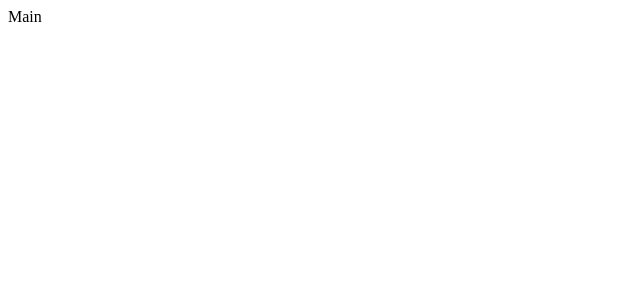
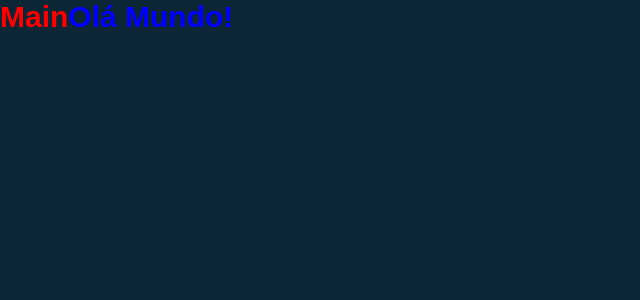
Before and after one commit to Tiago099/NextJS-do-zero-ao-avancado-na-pratica-2022, a React (Create React App) app in the folder projeto-react/: page / in a window 1280 px wide. Shown: the top 300 px of the page, without its empty margins (0-640 px from the left). Built offline with nearby package versions, Linux system fonts and the light colour scheme.

Commit message:
Criando estilo

```diff
--- a/projeto-react/package.json
+++ b/projeto-react/package.json
@@ -10,6 +10,7 @@
     "react-dom": "^18.2.0",
     "react-router-dom": "^6.3.0",
     "react-scripts": "5.0.1",
+    "styled-components": "^5.3.5",
     "web-vitals": "^2.1.4"
   },
   "scripts": {
--- a/projeto-react/src/App.js
+++ b/projeto-react/src/App.js
@@ -1,10 +1,15 @@
 import React from "react";
 
 import Rotas from './routas';
+import GlobalStyle from './styles/global';
 
 function App() {
   return (
-    <Rotas/>
+    <>
+     <GlobalStyle/>
+     <Rotas/>
+    </>
+
   );
 }
 
--- a/projeto-react/src/pages/Main/index.js
+++ b/projeto-react/src/pages/Main/index.js
@@ -1,7 +1,14 @@
 import React from "react";
+import { Title } from "./styles";
 
 export default function Main(){
     return(
-        <div>Main</div>
+        <Title>
+            Main
+            <span>Olá Mundo!</span>
+
+        </Title>
+
+
     )
 }
--- /dev/null
+++ b/projeto-react/src/pages/Main/styles.js
@@ -0,0 +1,9 @@
+import styled from "styled-components";
+
+export const Title = styled.h1`
+color: #FF0000;
+
+span{
+    color: blue;
+}
+`;
--- /dev/null
+++ b/projeto-react/src/styles/global.js
@@ -0,0 +1,29 @@
+import { createGlobalStyle } from "styled-components";
+
+export default createGlobalStyle`
+*{
+    margin: 0;
+    padding: 0;
+    outline: 0;
+    box-sizing: border-box;
+
+}
+
+html, body, #root{
+    min-height: 100%;
+}
+body{
+    background: #0D2636;
+    font-size: 14px;
+    -webkit-font-smoothing: antialiased !important;
+}
+body, input, button{
+    color:#222;
+    font-size: 15px;
+    font-family: Arial, Helvetica, sans-serif;
+}
+
+button{
+cursor: pointer;
+}
+`;
```
Also changed, not shown: 1 other file (tests, documents, lock files or other folders).
